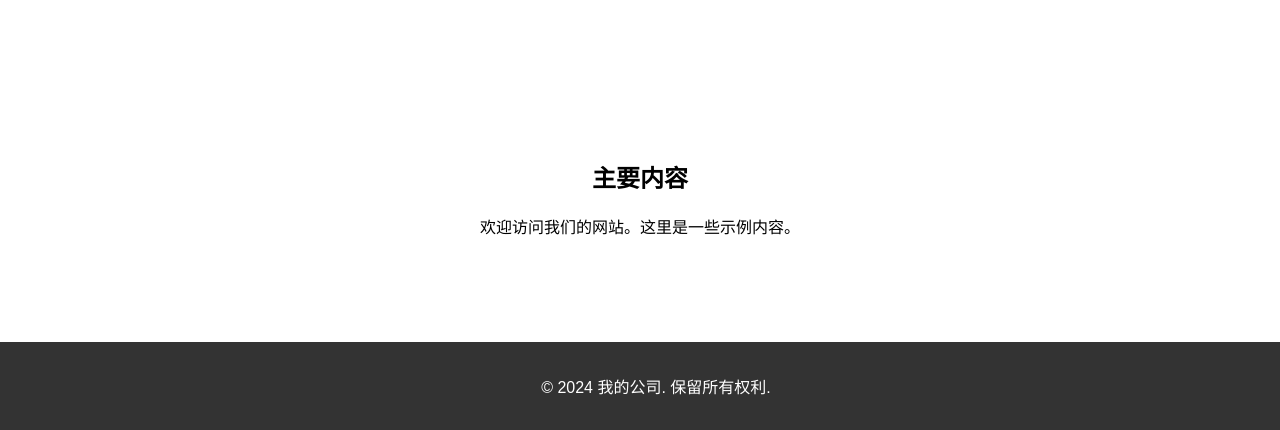
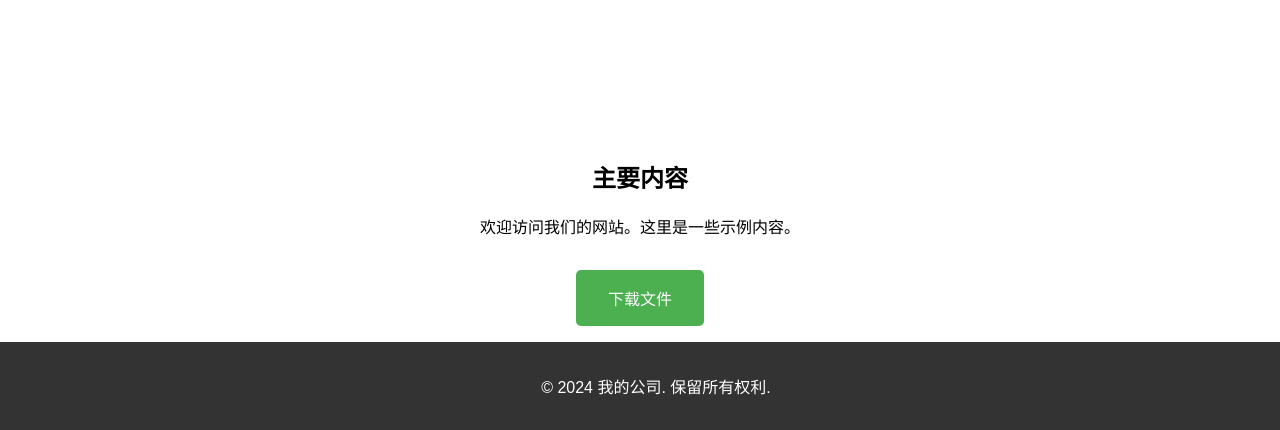
Before and after one commit to 535897932384/websitetest-one, a plain HTML site: page index.html in a window 1280 px wide. Shown: the part 370-800 px from the top of the page. Drawn offline with Linux system fonts and the light colour scheme.

Commit message:
update index.html

```diff
--- a/index.html
+++ b/index.html
@@ -46,6 +46,21 @@
             padding: 2rem;
             text-align: center;
         }
+        .download-button {
+            margin-top: 2rem;
+        }
+        .download-button a {
+            display: inline-block;
+            padding: 1rem 2rem;
+            background-color: #4CAF50;
+            color: white;
+            text-decoration: none;
+            border-radius: 5px;
+            transition: background-color 0.3s;
+        }
+        .download-button a:hover {
+            background-color: #45a049;
+        }
         footer {
             background-color: #333;
             color: white;
@@ -73,6 +88,9 @@
     <div class="content">
         <h2>主要内容</h2>
         <p>欢迎访问我们的网站。这里是一些示例内容。</p>
+        <div class="download-button">
+            <a href="download.html">下载文件</a>
+        </div>
     </div>
     <footer>
         <p>&copy; 2024 我的公司. 保留所有权利.</p>
```
